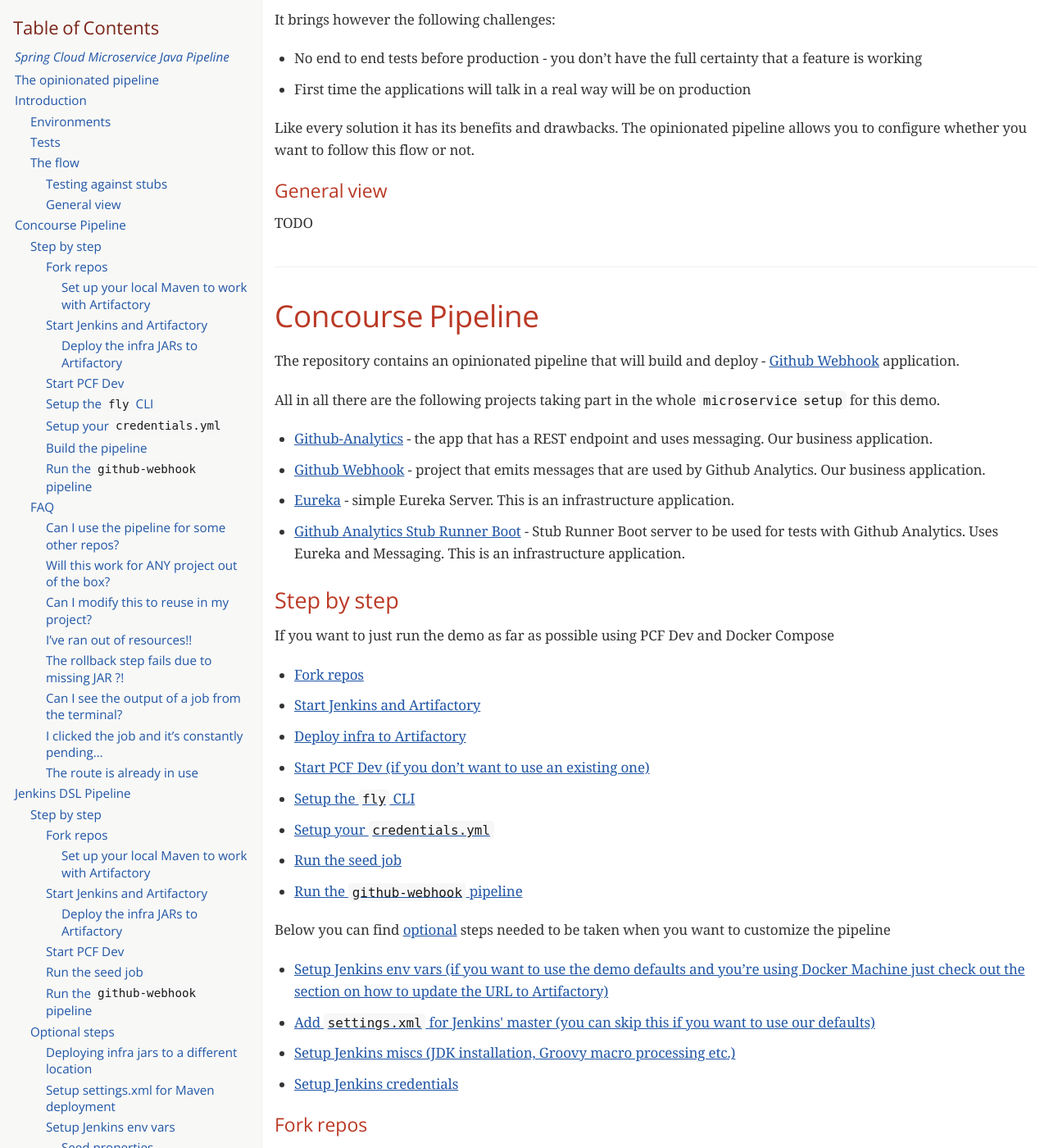
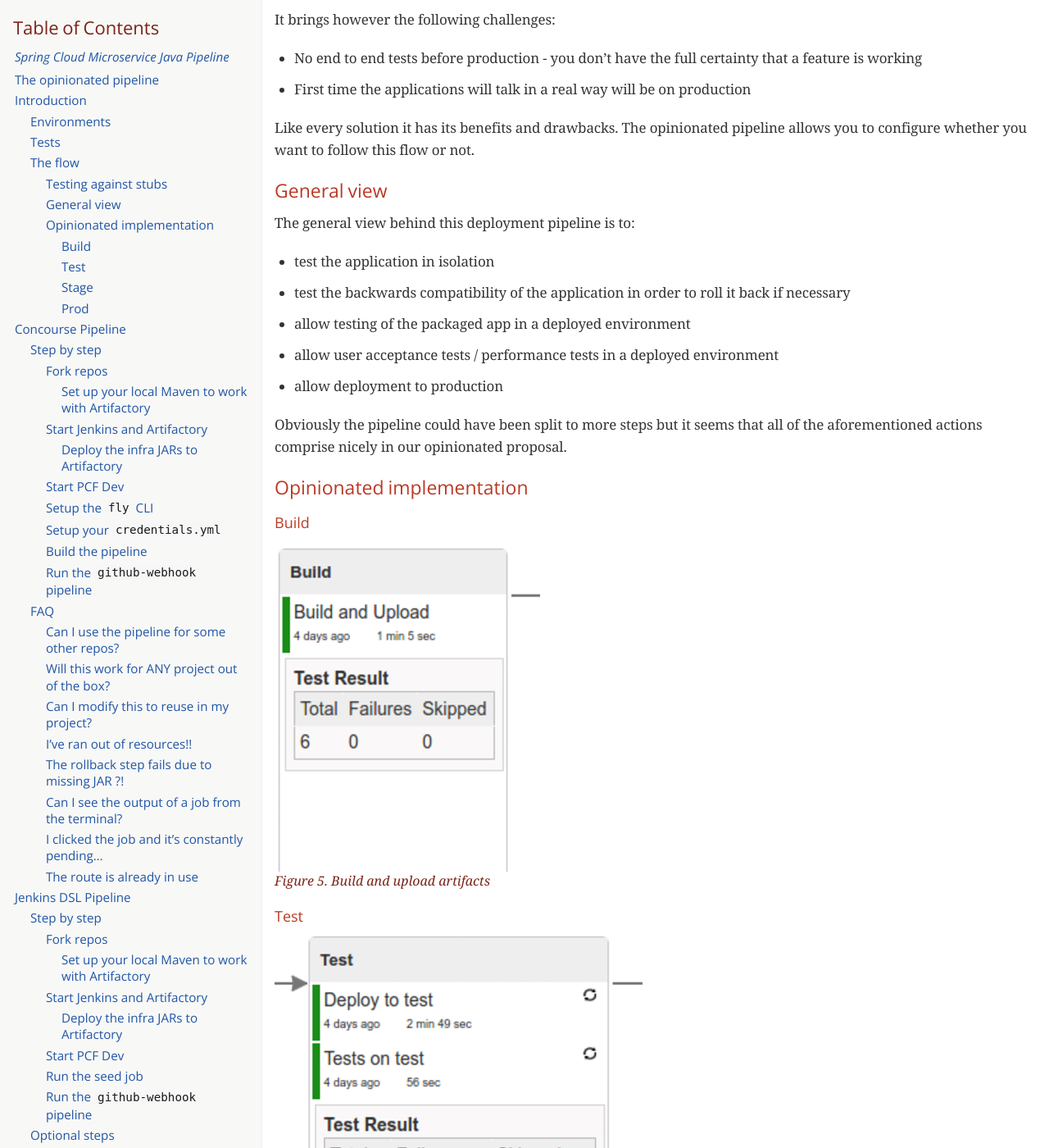
Before and after one commit to spring-attic/spring-cloud-pipelines, a Jekyll site: the page docs/spring-cloud-pipelines.html, which Jekyll copies as it is, in a window 1280 px wide and 1400 px high, scrolled down 6306 px. Shown: the whole window at 82% size. Built offline with Jekyll 4.4.1, drawn with Linux system fonts in a browser that asks for light colours; some web fonts are replaced; some of the changed text lies outside the part shown.

Commit message:
Added opinionated pipeline intro sections

```diff
--- a/docs/spring-cloud-pipelines.html
+++ b/docs/spring-cloud-pipelines.html
@@ -434,6 +434,14 @@
 <ul class="sectlevel3">
 <li><a href="#_testing_against_stubs">Testing against stubs</a></li>
 <li><a href="#_general_view">General view</a></li>
+<li><a href="#_opinionated_implementation">Opinionated implementation</a>
+<ul class="sectlevel4">
+<li><a href="#_build">Build</a></li>
+<li><a href="#_test">Test</a></li>
+<li><a href="#_stage">Stage</a></li>
+<li><a href="#_prod">Prod</a></li>
+</ul>
+</li>
 </ul>
 </li>
 </ul>
@@ -882,7 +890,69 @@
 <div class="sect3">
 <h4 id="_general_view">General view</h4>
 <div class="paragraph">
-<p>TODO</p>
+<p>The general view behind this deployment pipeline is to:</p>
+</div>
+<div class="ulist">
+<ul>
+<li>
+<p>test the application in isolation</p>
+</li>
+<li>
+<p>test the backwards compatibility of the application in order to roll it back if necessary</p>
+</li>
+<li>
+<p>allow testing of the packaged app in a deployed environment</p>
+</li>
+<li>
+<p>allow user acceptance tests / performance tests in a deployed environment</p>
+</li>
+<li>
+<p>allow deployment to production</p>
+</li>
+</ul>
+</div>
+<div class="paragraph">
+<p>Obviously the pipeline could have been split to more steps but it seems that all of the aforementioned
+ actions comprise nicely in our opinionated proposal.</p>
+</div>
+</div>
+<div class="sect3">
+<h4 id="_opinionated_implementation">Opinionated implementation</h4>
+<div class="sect4">
+<h5 id="_build">Build</h5>
+<div class="imageblock">
+<div class="content">
+<img src="img/intro/build.png" alt="build">
+</div>
+<div class="title">Figure 5. Build and upload artifacts</div>
+</div>
+</div>
+<div class="sect4">
+<h5 id="_test">Test</h5>
+<div class="imageblock">
+<div class="content">
+<img src="img/intro/test.png" alt="test">
+</div>
+<div class="title">Figure 6. Smoke test and rollback test on test environment</div>
+</div>
+</div>
+<div class="sect4">
+<h5 id="_stage">Stage</h5>
+<div class="imageblock">
+<div class="content">
+<img src="img/intro/stage.png" alt="stage">
+</div>
+<div class="title">Figure 7. End to end tests on stage environment</div>
+</div>
+</div>
+<div class="sect4">
+<h5 id="_prod">Prod</h5>
+<div class="imageblock">
+<div class="content">
+<img src="img/intro/prod.png" alt="prod">
+</div>
+<div class="title">Figure 8. Deployment to production</div>
+</div>
 </div>
 </div>
 </div>
```
Also changed, not shown: README.adoc (+28 -1 lines), docs/INTRO.adoc (+28 -1 lines), docs/img/intro/build.png (added), docs/img/intro/prod.png (added), docs/img/intro/stage.png (added), docs/img/intro/test.png (added).
